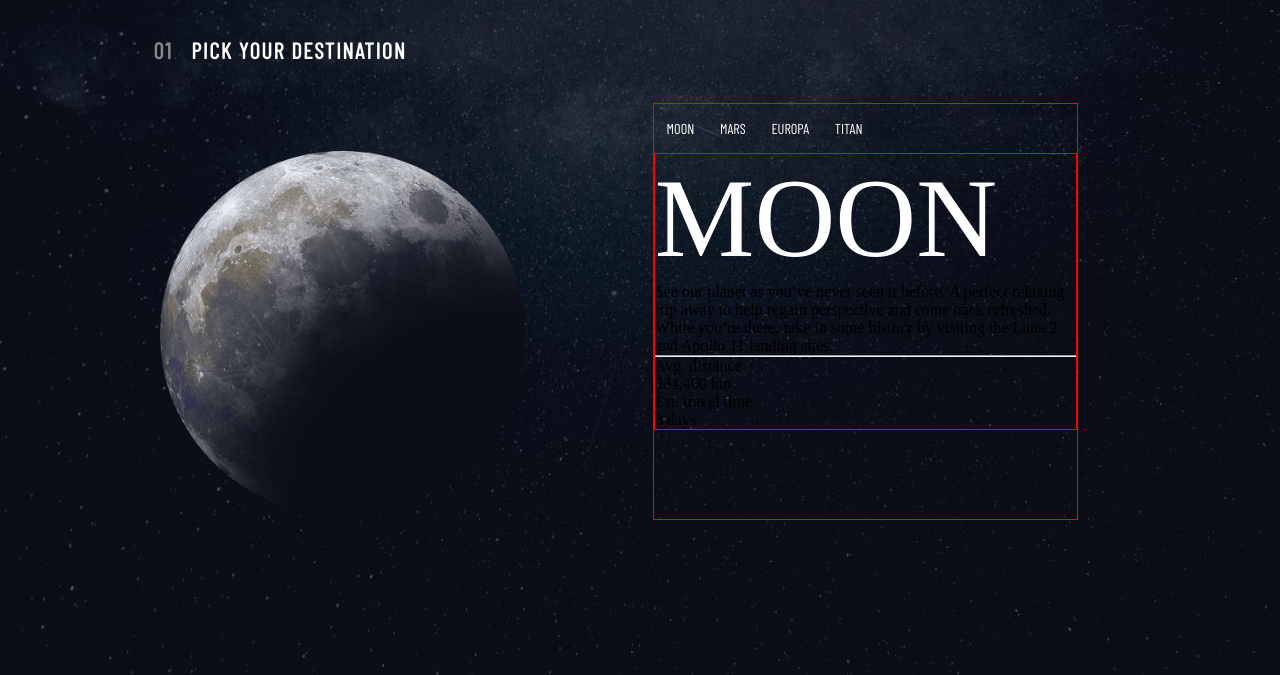
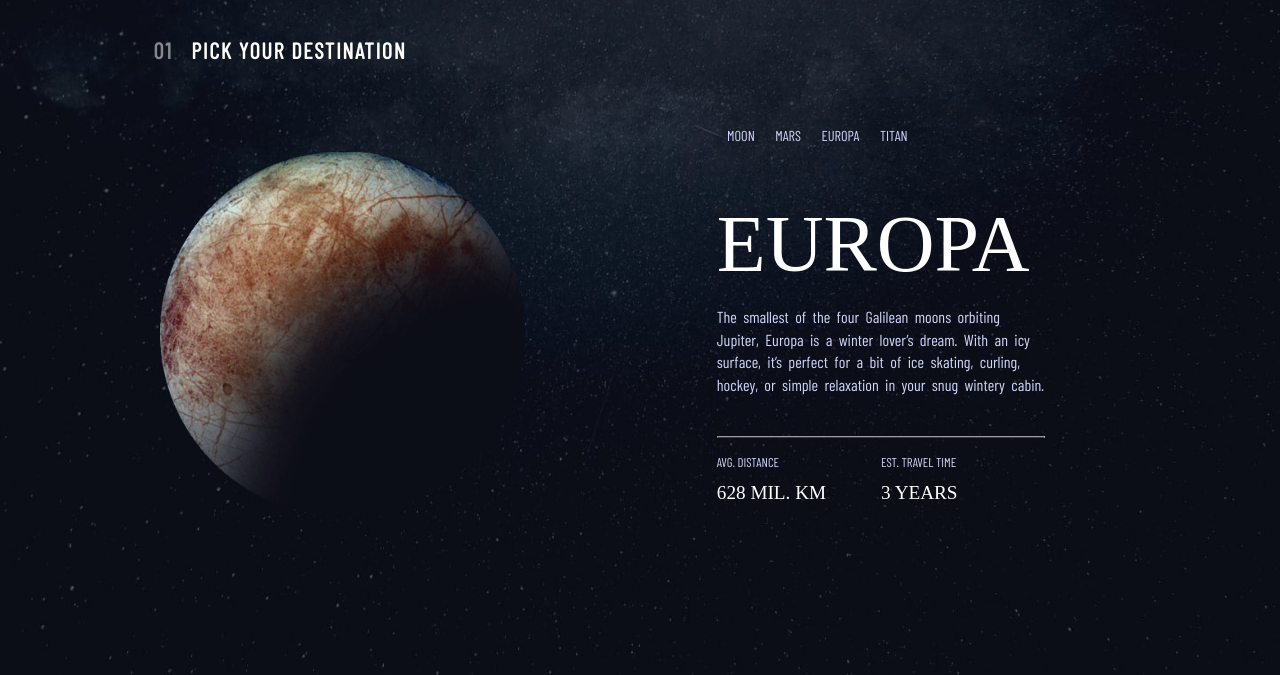
Before and after one commit to Marius-Diran/Space-Tourism, a plain HTML site: page destination.html in a window 1280 px wide. Shown: the part 125-800 px from the top of the page. Drawn offline with nearby package versions, Linux system fonts and the light colour scheme; a web font is replaced by a local one.

Commit message:
Added new lines of codes

```diff
--- a/destination.css
+++ b/destination.css
@@ -118,7 +118,14 @@ body{
 
 .the-moon{
   width: 100%;
+  display: none
+  /* transform: translateX(-120%);
+  transition: transform 550ms ease-out; */
 }
+
+/* .the-moon:hover{
+  transform: translateX(0%);
+} */
 
 .mars{
   width: 100%;
@@ -127,7 +134,7 @@ body{
 
 .europa{
   width: 100%;
-  display: none;
+  /* display: none; */
 }
 
 .titan{
@@ -136,8 +143,12 @@ body{
 }
 
 .planet-info{
-  border: 1px solid red;
-  width: 35%;
+  margin: 0 5vw;
+  width: 27%;
+}
+
+.planet-list{
+  height: 10vh;
 }
 
 .planet-list ul{
@@ -146,21 +157,144 @@ body{
 }
 
 .planet-list ul li{
-  padding: 2vh 1vw;
+  margin: 2vh 0.8vw;
+  padding: 1vh 0;
   font-size: 0.9rem;
-  color: rgb(255,255,255);
+  color: rgb(208, 214, 249);
   font-family: 'Barlow Condensed', sans-serif;
   text-transform: uppercase;
 }
 
+.planet-list ul li:hover{
+  cursor: pointer;
+  border-bottom: 3px solid rgba(255,255,255, 0.5);
+}
+
 .moon-writeup{
-  border: 1px solid red;
+  display: none;
 }
 
 .moon-writeup h1{
   color: rgb(255,255,255);
   font-family: 'Bellefair', serif;
   text-transform: uppercase;
-  font-size: 7rem;
+  font-size: 5rem;
   font-weight: 400;
+  margin: 2vh 0 0;
 }
+
+.moon-writeup p{
+  color: rgb(208, 214, 249);
+  font-size: 1rem;
+  font-weight: 400;
+  font-family: 'Barlow Condensed', sans-serif;
+  width: 98%;
+  word-spacing: 0.2rem;
+  line-height: 140%;
+  margin: 2vh 0 0;
+}
+
+.mars-writeup{
+  display: none;
+}
+
+.mars-writeup h1{
+  color: rgb(255,255,255);
+  font-family: 'Bellefair', serif;
+  text-transform: uppercase;
+  font-size: 5rem;
+  font-weight: 400;
+  margin: 2vh 0 0;
+}
+
+.mars-writeup p{
+  color: rgb(208, 214, 249);
+  font-size: 1rem;
+  font-weight: 400;
+  font-family: 'Barlow Condensed', sans-serif;
+  width: 100%;
+  word-spacing: 0.2rem;
+  line-height: 140%;
+  margin: 2vh 0 0;
+}
+
+.europa-writeup{
+  /* display: none; */
+}
+
+.europa-writeup h1{
+  color: rgb(255,255,255);
+  font-family: 'Bellefair', serif;
+  text-transform: uppercase;
+  font-size: 5rem;
+  font-weight: 400;
+  margin: 2vh 0 0;
+}
+
+.europa-writeup p{
+  color: rgb(208, 214, 249);
+  font-size: 1rem;
+  font-weight: 400;
+  font-family: 'Barlow Condensed', sans-serif;
+  width: 100%;
+  word-spacing: 0.2rem;
+  line-height: 140%;
+  margin: 2vh 0 0;
+}
+
+.planet-info_divider{
+  border-bottom: 1px solid rgb(56, 59, 75);
+  margin: 5vh 0 0;
+}
+
+.est-block{
+  display: flex;
+}
+
+.distance-est{
+  width: 40%;
+}
+
+.distance-est .p1{
+  margin: 2vh 0 1vh;
+  font-size: 0.8rem;
+  color: rgb(208, 214, 249);
+  text-transform: uppercase;
+  font-weight: 400;
+  word-spacing: 0;
+}
+
+.distance-est .p2{
+  margin: 0;
+  font-size: 1.2rem;
+  color: rgb(255,255,255);
+  text-transform: uppercase;
+  font-weight: 400;
+  font-family: 'Bellefair', serif;
+  word-spacing: 0;
+}
+
+.days-est{
+  width: 40%;
+  margin: 0 4vw;
+}
+
+.days-est .p1{
+  margin: 2vh 0 1vh;
+  font-size: 0.8rem;
+  color: rgb(208, 214, 249);
+  text-transform: uppercase;
+  font-weight: 400;
+  word-spacing: 0;
+}
+
+
+.days-est .p2{
+  margin: 0;
+  font-size: 1.2rem;
+  color: rgb(255,255,255);
+  text-transform: uppercase;
+  font-weight: 400;
+  font-family: 'Bellefair', serif;
+  word-spacing: 0;
+}
--- a/destination.html
+++ b/destination.html
@@ -49,15 +49,47 @@
           <div class="moon-writeup">
             <h1>Moon</h1>
             <p>See our planet as you’ve never seen it before. A perfect relaxing trip away to help regain perspective and come back refreshed. While you’re there, take in some history by visiting the Luna 2 and Apollo 11 landing sites.</p>
-            <hr>
+            <hr class="planet-info_divider">
             <div class="est-block">
               <div class="distance-est">
-                <p>Avg. distance</p>
-                <p>384,400 km</p>
+                <p class="p1">Avg. distance</p>
+                <p class="p2">384,400 km</p>
               </div>
               <div class="days-est">
-                <p>Est. travel time</p>
-                <p>3 days</p>
+                <p class="p1">Est. travel time</p>
+                <p class="p2">3 days</p>
+              </div>
+            </div>
+          </div>
+
+          <div class="mars-writeup">
+            <h1>Mars</h1>
+            <p>Don’t forget to pack your hiking boots. You’ll need them to tackle Olympus Mons, the tallest planetary mountain in our solar system. It’s two and a half times the size of Everest!</p>
+            <hr class="planet-info_divider">
+            <div class="est-block">
+              <div class="distance-est">
+                <p class="p1">Avg. distance</p>
+                <p class="p2">225 mil. km</p>
+              </div>
+              <div class="days-est">
+                <p class="p1">Est. travel time</p>
+                <p class="p2">9 months</p>
+              </div>
+            </div>
+          </div>
+
+          <div class="europa-writeup">
+            <h1>Europa</h1>
+            <p>The smallest of the four Galilean moons orbiting Jupiter, Europa is a winter lover’s dream. With an icy surface, it’s perfect for a bit of ice skating, curling, hockey, or simple relaxation in your snug wintery cabin.</p>
+            <hr class="planet-info_divider">
+            <div class="est-block">
+              <div class="distance-est">
+                <p class="p1">Avg. distance</p>
+                <p class="p2">628 mil. km</p>
+              </div>
+              <div class="days-est">
+                <p class="p1">Est. travel time</p>
+                <p class="p2">3 years</p>
               </div>
             </div>
           </div>
--- a/home.css
+++ b/home.css
@@ -101,11 +101,11 @@ body{
 
 .home-writeup{
   min-width: 40%;
-  color: rgb(255,255,255);
   margin: 0 2vw 0 10vw;
 }
 
 .home-writeup h4{
+  color: rgb(208, 214, 249);
   font-size: 1.1rem;
   font-weight: 100;
   margin: 4vh 0 1vh;
@@ -113,6 +113,7 @@ body{
 }
 
 .home-writeup h1{
+  color: rgb(255,255,255);
   font-size: 7rem;
   font-weight: 100;
   margin: 0 0 4vh 0;
@@ -125,6 +126,7 @@ body{
   font-family: 'Barlow Condensed', sans-serif;
   width: 62%;
   line-height: 170%;
+  color: rgb(208, 214, 249);
 }
 
 .explore-btn{
```
